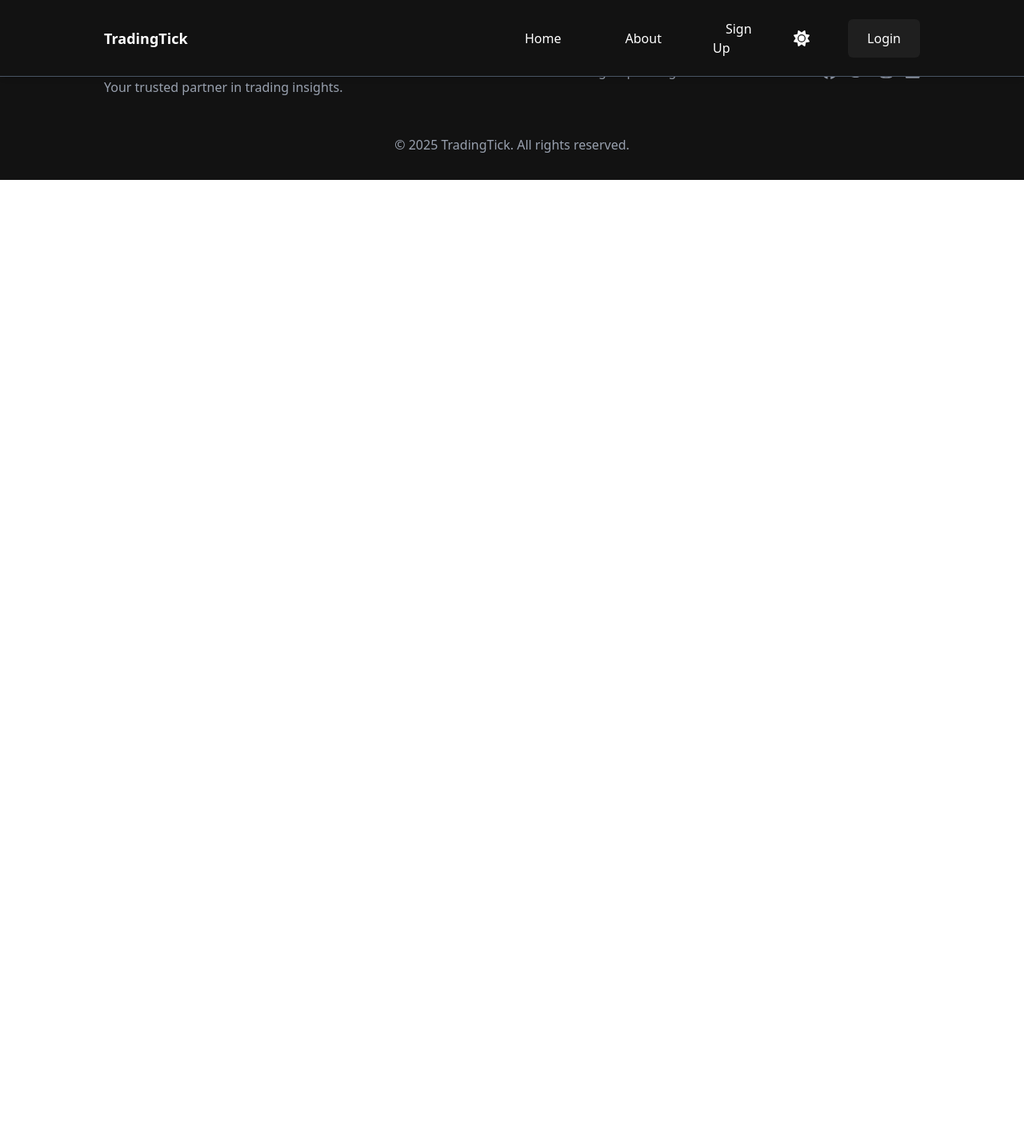
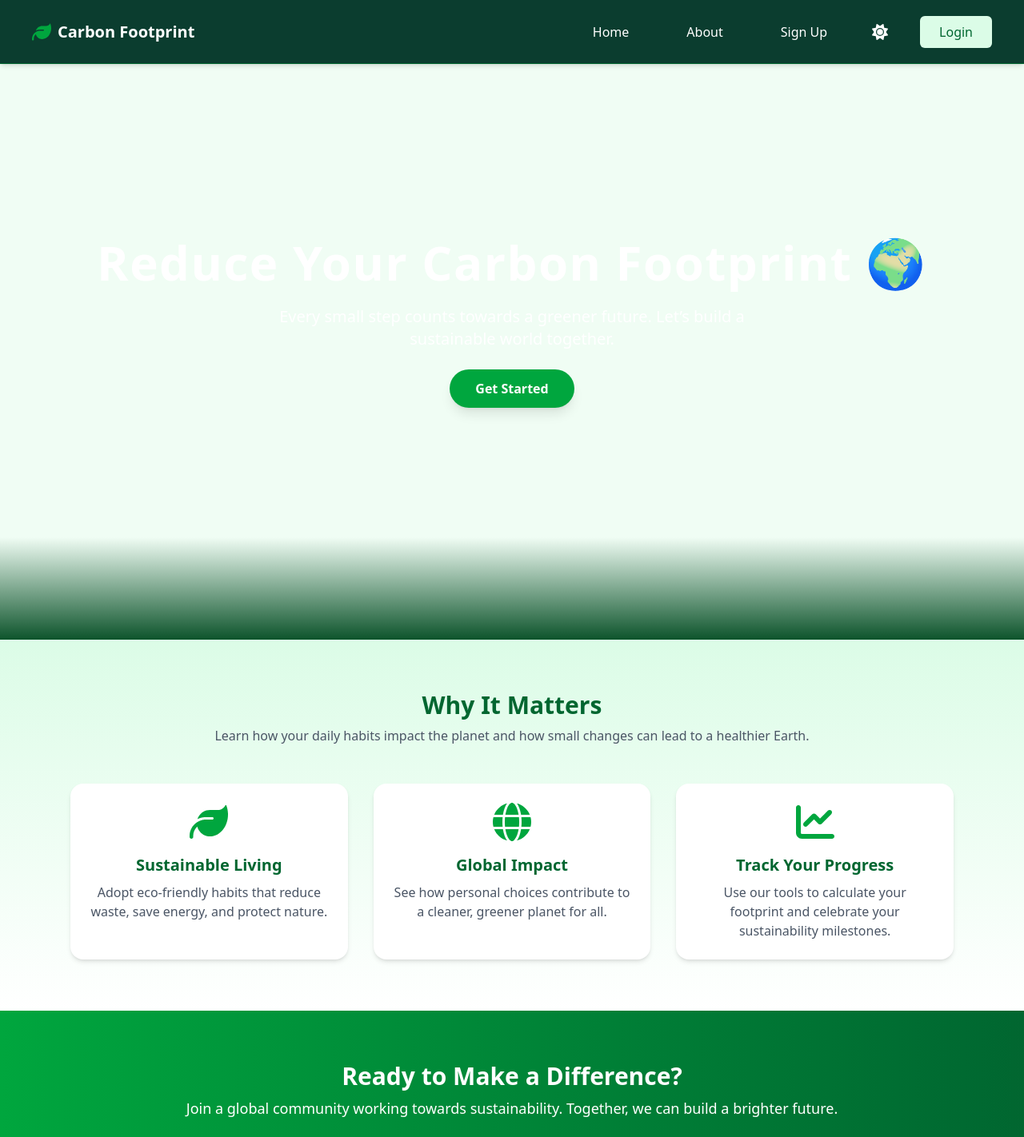
Before and after one commit to aryanxcodex/carbon-footprint, a React (Vite) app: page / in a window 1280 px wide. Shown: the top 1422 px of the page at 80% size. Before the commit the page ends 800 px from the top, so only its background shows below. Built offline with nearby package versions, Linux system fonts and the light colour scheme.

Commit message:
one more

```diff
--- a/package.json
+++ b/package.json
@@ -24,6 +24,7 @@
     "react-router-dom": "^7.2.0",
     "react-toastify": "^11.0.5",
     "tailwindcss": "^4.0.9",
+    "web-vitals": "^4.2.4",
     "zustand": "^5.0.3"
   },
   "devDependencies": {
--- a/src/Pages/Landing.jsx
+++ b/src/Pages/Landing.jsx
@@ -1,9 +1,115 @@
-import React from 'react'
+import React from "react";
+import { Link } from "react-router-dom";
+import { FontAwesomeIcon } from "@fortawesome/react-fontawesome";
+import {
+  faLeaf,
+  faGlobe,
+  faChartLine,
+} from "@fortawesome/free-solid-svg-icons";
 
 const Landing = () => {
   return (
-    <div>Landing</div>
-  )
-}
+    <div className="landing-page font-sans min-h-screen bg-green-50 text-green-900">
+      {/* Hero Section - Full Screen with Globe Image */}
+      <section className="relative w-full h-screen flex flex-col justify-center items-center text-center text-white overflow-hidden">
+        <div className="relative z-10 px-6">
+          <h1 className="text-5xl md:text-6xl font-extrabold tracking-wide leading-tight">
+            Reduce Your Carbon Footprint 🌍
+          </h1>
+          <p className="mt-4 text-lg md:text-xl max-w-2xl mx-auto">
+            Every small step counts towards a greener future. Let’s build a
+            sustainable world together.
+          </p>
+          <Link
+            to="/learn-more"
+            className="mt-6 inline-block px-8 py-3 bg-green-600 text-white font-semibold rounded-full shadow-lg hover:bg-green-700 transition-transform transform hover:scale-105"
+          >
+            Get Started
+          </Link>
+        </div>
+        {/* Subtle gradient fade at the bottom */}
+        <div className="absolute bottom-0 left-0 right-0 h-32 bg-gradient-to-t from-green-900 to-transparent" />
+      </section>
 
-export default Landing
+      {/* Features Section */}
+      <section className="py-16 bg-gradient-to-b from-green-100 to-white text-center">
+        <h2 className="text-3xl font-bold text-green-800">Why It Matters</h2>
+        <p className="mt-2 text-gray-600 max-w-3xl mx-auto">
+          Learn how your daily habits impact the planet and how small changes
+          can lead to a healthier Earth.
+        </p>
+
+        <div className="grid md:grid-cols-3 gap-8 px-6 mt-12 max-w-6xl mx-auto">
+          {/* Feature Card */}
+          <div className="p-6 bg-white rounded-2xl shadow-md hover:shadow-xl transition-shadow flex flex-col items-center text-center">
+            <FontAwesomeIcon
+              icon={faLeaf}
+              className="text-green-600 text-5xl mb-4"
+            />
+            <h3 className="text-xl font-semibold text-green-800">
+              Sustainable Living
+            </h3>
+            <p className="mt-2 text-gray-600">
+              Adopt eco-friendly habits that reduce waste, save energy, and
+              protect nature.
+            </p>
+          </div>
+
+          {/* Feature Card */}
+          <div className="p-6 bg-white rounded-2xl shadow-md hover:shadow-xl transition-shadow flex flex-col items-center text-center">
+            <FontAwesomeIcon
+              icon={faGlobe}
+              className="text-green-600 text-5xl mb-4"
+            />
+            <h3 className="text-xl font-semibold text-green-800">
+              Global Impact
+            </h3>
+            <p className="mt-2 text-gray-600">
+              See how personal choices contribute to a cleaner, greener planet
+              for all.
+            </p>
+          </div>
+
+          {/* Feature Card */}
+          <div className="p-6 bg-white rounded-2xl shadow-md hover:shadow-xl transition-shadow flex flex-col items-center text-center">
+            <FontAwesomeIcon
+              icon={faChartLine}
+              className="text-green-600 text-5xl mb-4"
+            />
+            <h3 className="text-xl font-semibold text-green-800">
+              Track Your Progress
+            </h3>
+            <p className="mt-2 text-gray-600">
+              Use our tools to calculate your footprint and celebrate your
+              sustainability milestones.
+            </p>
+          </div>
+        </div>
+      </section>
+
+      {/* Call to Action Section */}
+      <section className="py-16 bg-gradient-to-r from-green-600 to-green-800 text-white text-center">
+        <h2 className="text-3xl font-bold">Ready to Make a Difference?</h2>
+        <p className="mt-2 text-lg">
+          Join a global community working towards sustainability. Together, we
+          can build a brighter future.
+        </p>
+        <Link
+          to="/get-involved"
+          className="mt-6 inline-block px-8 py-3 bg-white text-green-700 font-semibold rounded-full shadow-lg hover:bg-green-100 transition-transform transform hover:scale-105"
+        >
+          Join the Movement
+        </Link>
+      </section>
+
+      {/* Footer */}
+      <footer className="py-6 bg-green-900 text-green-200 text-center">
+        <p className="text-sm">
+          © {new Date().getFullYear()} Carbon Footprint | Every action counts 🌱
+        </p>
+      </footer>
+    </div>
+  );
+};
+
+export default Landing;
--- a/src/components/Footer.jsx
+++ b/src/components/Footer.jsx
@@ -1,40 +1,48 @@
-import React from 'react';
-import { FontAwesomeIcon } from '@fortawesome/react-fontawesome';
-import { faFacebook, faTwitter, faInstagram, faLinkedin } from '@fortawesome/free-brands-svg-icons'; // Social Media Icons
-import { Link } from 'react-router-dom';
-import themeStore from '../store/themeStore';
+import React from "react";
+import { FontAwesomeIcon } from "@fortawesome/react-fontawesome";
+import {
+  faFacebook,
+  faTwitter,
+  faInstagram,
+  faLinkedin,
+} from "@fortawesome/free-brands-svg-icons";
+import { Link } from "react-router-dom";
+import themeStore from "../store/themeStore";
 
 const Footer = () => {
-  // Theme Switcher (Got Values from themeStore (Zustand))
   const { theme } = themeStore((state) => state);
 
   return (
     <footer
-      className={`w-full py-8 px-10 border-t transition-colors duration-300 ${
-        theme === 'dark'
-          ? 'bg-[#121212] border-gray-600 text-white'
-          : 'bg-white border-gray-200 text-black'
+      className={`w-full py-8 px-6 md:px-10 border-t transition-colors duration-300 ${
+        theme === "dark"
+          ? "bg-[#0b3d2f] border-green-800 text-white"
+          : "bg-gradient-to-r from-green-100 to-green-300 border-green-200 text-green-900"
       }`}
     >
-      <div className="max-w-[85%] mx-auto flex flex-col md:flex-row justify-between items-center">
+      <div className="max-w-[85%] mx-auto flex flex-col md:flex-row justify-between items-center text-center md:text-left">
         {/* Logo and Description */}
-        <div className="mb-6 md:mb-0">
-          <h1 className="text-2xl font-bold">TradingTick</h1>
+        <div className="mb-6 md:mb-0 w-full md:w-1/3">
+          <h1 className="text-2xl font-bold flex items-center gap-2">
+            🌍 Carbon Footprint
+          </h1>
           <p
-            className={`mt-2 transition-colors ${
-              theme === 'dark' ? 'text-gray-400' : 'text-gray-600'
+            className={`mt-2 text-sm ${
+              theme === "dark" ? "text-green-300" : "text-green-700"
             }`}
           >
-            Your trusted partner in trading insights.
+            Together for a greener future. 🌱
           </p>
         </div>
 
         {/* Navigation Links */}
-        <div className="flex flex-wrap gap-6 justify-center md:justify-start">
+        <div className="flex flex-wrap gap-4 justify-center md:justify-start w-full md:w-1/3">
           <Link
             to="/"
             className={`transition-colors duration-300 ease-in-out ${
-              theme === 'dark' ? 'text-gray-400 hover:text-white' : 'text-gray-600 hover:text-black'
+              theme === "dark"
+                ? "text-green-300 hover:text-white"
+                : "text-green-700 hover:text-green-900"
             }`}
           >
             Home
@@ -42,7 +50,9 @@ const Footer = () => {
           <Link
             to="/about"
             className={`transition-colors duration-300 ease-in-out ${
-              theme === 'dark' ? 'text-gray-400 hover:text-white' : 'text-gray-600 hover:text-black'
+              theme === "dark"
+                ? "text-green-300 hover:text-white"
+                : "text-green-700 hover:text-green-900"
             }`}
           >
             About
@@ -50,7 +60,9 @@ const Footer = () => {
           <Link
             to="/signup"
             className={`transition-colors duration-300 ease-in-out ${
-              theme === 'dark' ? 'text-gray-400 hover:text-white' : 'text-gray-600 hover:text-black'
+              theme === "dark"
+                ? "text-green-300 hover:text-white"
+                : "text-green-700 hover:text-green-900"
             }`}
           >
             Sign Up
@@ -58,7 +70,9 @@ const Footer = () => {
           <Link
             to="/login"
             className={`transition-colors duration-300 ease-in-out ${
-              theme === 'dark' ? 'text-gray-400 hover:text-white' : 'text-gray-600 hover:text-black'
+              theme === "dark"
+                ? "text-green-300 hover:text-white"
+                : "text-green-700 hover:text-green-900"
             }`}
           >
             Login
@@ -66,13 +80,15 @@ const Footer = () => {
         </div>
 
         {/* Social Media Icons */}
-        <div className="flex gap-4 mt-6 md:mt-0">
+        <div className="flex gap-4 mt-6 md:mt-0 w-full md:w-1/3 justify-center md:justify-end">
           <a
             href="https://facebook.com"
             target="_blank"
             rel="noopener noreferrer"
             className={`transition-colors duration-300 ease-in-out ${
-              theme === 'dark' ? 'text-gray-400 hover:text-[#6a4dfa]' : 'text-gray-600 hover:text-[#6a4dfa]'
+              theme === "dark"
+                ? "text-green-300 hover:text-green-500"
+                : "text-green-700 hover:text-green-900"
             }`}
           >
             <FontAwesomeIcon icon={faFacebook} size="lg" />
@@ -82,7 +98,9 @@ const Footer = () => {
             target="_blank"
             rel="noopener noreferrer"
             className={`transition-colors duration-300 ease-in-out ${
-              theme === 'dark' ? 'text-gray-400 hover:text-[#6a4dfa]' : 'text-gray-600 hover:text-[#6a4dfa]'
+              theme === "dark"
+                ? "text-green-300 hover:text-green-500"
+                : "text-green-700 hover:text-green-900"
             }`}
           >
             <FontAwesomeIcon icon={faTwitter} size="lg" />
@@ -92,7 +110,9 @@ const Footer = () => {
             target="_blank"
             rel="noopener noreferrer"
             className={`transition-colors duration-300 ease-in-out ${
-              theme === 'dark' ? 'text-gray-400 hover:text-[#6a4dfa]' : 'text-gray-600 hover:text-[#6a4dfa]'
+              theme === "dark"
+                ? "text-green-300 hover:text-green-500"
+                : "text-green-700 hover:text-green-900"
             }`}
           >
             <FontAwesomeIcon icon={faInstagram} size="lg" />
@@ -102,7 +122,9 @@ const Footer = () => {
             target="_blank"
             rel="noopener noreferrer"
             className={`transition-colors duration-300 ease-in-out ${
-              theme === 'dark' ? 'text-gray-400 hover:text-[#6a4dfa]' : 'text-gray-600 hover:text-[#6a4dfa]'
+              theme === "dark"
+                ? "text-green-300 hover:text-green-500"
+                : "text-green-700 hover:text-green-900"
             }`}
           >
             <FontAwesomeIcon icon={faLinkedin} size="lg" />
@@ -112,11 +134,11 @@ const Footer = () => {
 
       {/* Footer Bottom Section */}
       <div
-        className={`mt-8 pt-4 text-center transition-colors duration-300 ${
-          theme === 'dark' ? 'text-gray-400' : 'text-gray-600'
+        className={`mt-8 pt-4 text-sm text-center ${
+          theme === "dark" ? "text-green-300" : "text-green-700"
         }`}
       >
-        © {new Date().getFullYear()} TradingTick. All rights reserved.
+        © {new Date().getFullYear()} Carbon Footprint. All rights reserved. 🌎
       </div>
     </footer>
   );
--- a/src/components/Header.jsx
+++ b/src/components/Header.jsx
@@ -1,88 +1,83 @@
-import React from 'react';
-import { FontAwesomeIcon } from '@fortawesome/react-fontawesome';
-import { faMoon, faSun } from '@fortawesome/free-solid-svg-icons'; // Importing moon and sun icons
-import { Link } from 'react-router-dom';
-import themeStore from '../store/themeStore';
+import React, { useState } from "react";
+import { FontAwesomeIcon } from "@fortawesome/react-fontawesome";
+import {
+  faMoon,
+  faSun,
+  faBars,
+  faLeaf,
+} from "@fortawesome/free-solid-svg-icons";
+import { Link } from "react-router-dom";
+import themeStore from "../store/themeStore";
 
 const Header = () => {
-  // Theme Switcher (Got Values from themeStore (Zustand))
   const { theme, changeTheme } = themeStore((state) => state);
+  const [menuOpen, setMenuOpen] = useState(false);
 
   return (
     <nav
-      className={`w-full h-24 px-10 fixed top-0 left-0 shadow-md flex justify-center items-center z-10 border-b transition-colors duration-300 ${
-        theme === 'dark'
-          ? 'bg-[#121212] border-gray-600 text-white'
-          : 'bg-white border-gray-200 text-black'
+      className={`w-full h-20 px-6 md:px-10 fixed top-0 left-0 shadow-md flex justify-between items-center z-10 border-b transition-colors duration-300 ${
+        theme === "dark"
+          ? "bg-[#0b3d2f] border-green-800 text-white"
+          : "bg-gradient-to-r from-green-100 to-green-300 text-green-900 border-green-200"
       }`}
     >
-      <div className="w-[85%] h-full flex justify-between">
-        {/* Logo */}
-        <div className="font-bold text-lg w-[20%] flex items-center">
-          TradingTick
+      {/* Logo with Leaf Icon */}
+      <div className="font-bold text-xl flex items-center gap-2">
+        <FontAwesomeIcon icon={faLeaf} className="text-green-600 text-2xl" />
+        Carbon Footprint
+      </div>
+
+      {/* Mobile Menu Icon */}
+      <div
+        className="md:hidden cursor-pointer"
+        onClick={() => setMenuOpen(!menuOpen)}
+      >
+        <FontAwesomeIcon icon={faBars} className="text-2xl text-green-700" />
       </div>
 
       {/* Navigation Links */}
-        <div className="gap-12 w-[50%] flex justify-end items-center h-full">
-          {/* Home Link */}
-          <div className="relative group">
+      <div
+        className={`absolute md:static top-20 left-0 w-full md:w-auto flex flex-col md:flex-row items-center gap-4 md:gap-10 py-4 md:py-0 px-6 md:px-0 transition-all duration-300 ${
+          menuOpen ? "block" : "hidden md:flex"
+        } ${
+          theme === "dark"
+            ? "bg-[#0b3d2f] md:bg-transparent text-white"
+            : "bg-green-50 md:bg-transparent text-green-900"
+        }`}
+      >
         <Link
           to="/"
-              className={`relative py-3 px-4 rounded-md group-hover:bg-[#6a4dfa] group-hover:text-white transition-colors duration-300 ${
-                theme === 'dark' ? 'text-white' : 'text-black'
-              }`}
+          className="py-2 px-4 rounded-md transition-colors duration-300 hover:bg-green-500 hover:text-white"
         >
           Home
         </Link>
-          </div>
-
-          {/* About Link */}
-          <div className="relative group">
         <Link
           to="/about"
-              className={`relative py-3 px-4 rounded-md group-hover:bg-[#6a4dfa] group-hover:text-white transition-colors duration-300 ${
-                theme === 'dark' ? 'text-white' : 'text-black'
-              }`}
+          className="py-2 px-4 rounded-md transition-colors duration-300 hover:bg-green-500 hover:text-white"
         >
           About
         </Link>
-          </div>
-
-          {/* Sign Up Link */}
-          <div className="relative group">
         <Link
           to="/signup"
-              className={`relative py-3 px-4 rounded-md group-hover:bg-[#6a4dfa] group-hover:text-white transition-colors duration-300 ${
-                theme === 'dark' ? 'text-white' : 'text-black'
-              }`}
+          className="py-2 px-4 rounded-md transition-colors duration-300 hover:bg-green-500 hover:text-white"
         >
           Sign Up
         </Link>
-          </div>
 
-          {/* Theme Toggle Icon */}
-          <div className="flex gap-4">
+        {/* Theme Toggle */}
         <FontAwesomeIcon
-              icon={theme === 'light' ? faMoon : faSun}
-              className={`cursor-pointer hover:text-[#6a4dfa] transition-colors duration-300 text-xl ${
-                theme === 'dark' ? 'text-white' : 'text-black'
-              }`}
+          icon={theme === "light" ? faMoon : faSun}
+          className="cursor-pointer hover:text-green-600 transition-colors duration-300 text-xl"
           onClick={changeTheme}
         />
-          </div>
 
         {/* Login Button */}
         <Link
           to="/login"
-            className={`py-3 px-6 rounded-md transition duration-300 ease-in-out focus:ring-2 focus:ring-[#6a4dfa] ${
-              theme === 'dark'
-                ? 'bg-[#1f1f1f] text-white hover:bg-[#6a4dfa]'
-                : 'bg-gray-100 text-black hover:bg-[#6a4dfa] hover:text-white'
-            }`}
+          className="py-2 px-6 rounded-md transition duration-300 ease-in-out focus:ring-2 focus:ring-green-500 bg-green-100 text-green-800 hover:bg-green-600 hover:text-white"
         >
           Login
         </Link>
-        </div>
       </div>
     </nav>
   );
```
Also changed, not shown: src/Pages/Dashboard.jsx (+141 -39 lines), 1 other file (tests, documents, lock files or other folders). Lines whose indentation alone changed are shown as unchanged.
